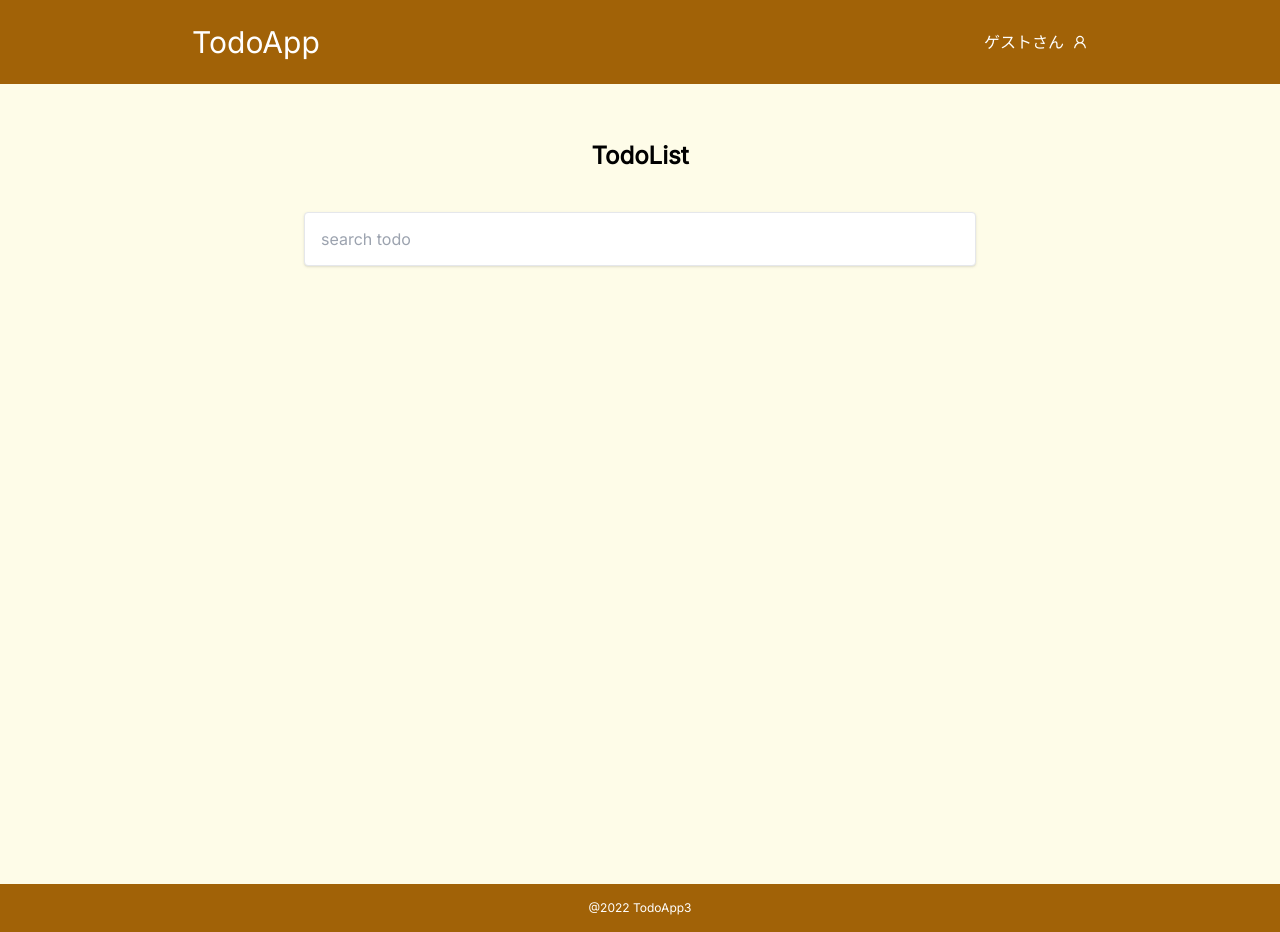
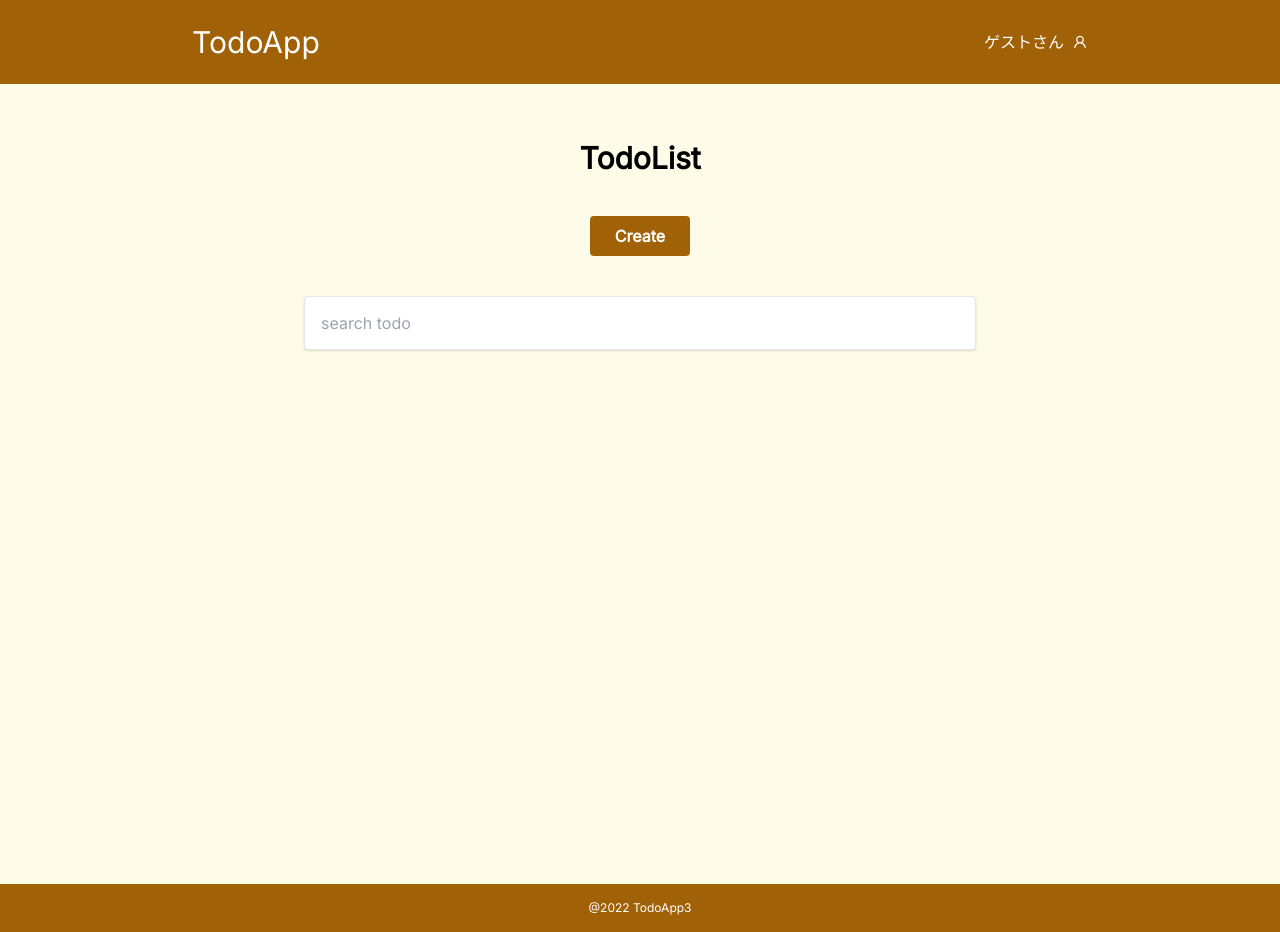
Before and after one commit to shinsaku-web/todoApp3, a React (Vite) app: page / in a window 1280 px wide. Built offline with nearby package versions, Linux system fonts and the light colour scheme.

Commit message:
createページに遷移できるようにする

```diff
--- a/src/App.tsx
+++ b/src/App.tsx
@@ -8,6 +8,10 @@ import { TodoDeletePage } from "./pages/delete";
 import { TodoEditPage } from "./pages/edit";
 
 const router = createBrowserRouter([
+  {
+    path: "/",
+    element: <Layout />,
+    children: [
       {
         path: "/",
         element: <IndexPage />,
@@ -32,14 +36,14 @@ const router = createBrowserRouter([
         path: "/login",
         element: <LoginPage />,
       },
+    ],
+  },
 ]);
 
 const App = () => {
   return (
     <>
-      <Layout>
       <RouterProvider router={router} />
-      </Layout>
     </>
   );
 };
--- /dev/null
+++ b/src/components/atoms/Button.tsx
@@ -0,0 +1,16 @@
+interface Props {
+  label: string;
+  onClick: () => void;
+}
+
+export const Button = ({ label, onClick }: Props) => {
+  return (
+    <button
+      className="cursor-pointer py-2 min-w-[100px] rounded font-bold bg-yellow-700 text-white"
+      type="button"
+      onClick={onClick}
+    >
+      {label}
+    </button>
+  );
+};
--- a/src/components/organisims/Layout.tsx
+++ b/src/components/organisims/Layout.tsx
@@ -1,15 +1,14 @@
-import { ReactNode } from "react";
 import { AiOutlineUser } from "react-icons/ai";
-interface Props {
-  children: ReactNode;
-}
+import { Link, Outlet } from "react-router-dom";
 
-export const Layout = ({ children }: Props) => {
+export const Layout = () => {
   return (
     <>
       <header className="p-6 bg-yellow-700 text-white">
         <div className="flex max-w-4xl mx-auto justify-between items-center">
-          <div className="text-3xl">TodoApp</div>
+          <div className="text-3xl">
+            <Link to={"/"}>TodoApp</Link>
+          </div>
           <div className="flex items-center">
             <span className="pr-2">ゲストさん</span>
             <AiOutlineUser />
@@ -17,7 +16,9 @@ export const Layout = ({ children }: Props) => {
         </div>
       </header>
       <main className="bg-yellow-50 min-h-screen">
-        <div className="max-w-2xl py-14 mx-auto">{children}</div>
+        <div className="max-w-2xl py-14 mx-auto">
+          <Outlet />
+        </div>
       </main>
       <footer className="bg-yellow-700">
         <div className="p-4 text-center text-xs text-white">@2022 TodoApp3</div>
--- a/src/components/templates/TodoCreateTemplate.tsx
+++ b/src/components/templates/TodoCreateTemplate.tsx
@@ -1,12 +1,23 @@
+import { useNavigate } from "react-router-dom";
+import { Button } from "../atoms/Button";
 import { InputForm } from "../atoms/InputForm";
 
 export const TodoCreateTemplate = () => {
+  const navigate = useNavigate();
+
+  const navigateToTop = () => {
+    navigate("/");
+  };
+
   const handleOnChange = () => {
     console.log("change");
   };
   return (
     <>
       <h1>Create Todo</h1>
+      <div className="flex items-center mt-10 justify-around">
+        <Button label="Top" onClick={navigateToTop} />
+      </div>
       <div className="mt-10">
         <InputForm placeholder="createTodo" onChange={handleOnChange} />
       </div>
--- a/src/components/templates/TodoListTemplate.tsx
+++ b/src/components/templates/TodoListTemplate.tsx
@@ -1,9 +1,16 @@
 import { useState } from "react";
+import { useNavigate } from "react-router-dom";
+import { Button } from "../atoms/Button";
 import { InputForm } from "../atoms/InputForm";
 import { TodoItem } from "../molecules/TodoItem";
 
 export const TodoListTemplate = () => {
   const [todos, setTodos] = useState<string[]>([]);
+  const navigate = useNavigate();
+
+  const navigateToCreate = () => {
+    navigate("/create");
+  };
 
   const handleEditTodo = () => {
     console.log("edit");
@@ -14,7 +21,10 @@ export const TodoListTemplate = () => {
 
   return (
     <>
-      <h1 className="text-center text-2xl font-bold">TodoList</h1>
+      <h1 className="text-center text-3xl font-bold">TodoList</h1>
+      <div className="flex items-center mt-10 justify-around">
+        <Button label="Create" onClick={navigateToCreate} />
+      </div>
       <div className="pt-10">
         <InputForm
           placeholder="search todo"
```
Lines whose indentation alone changed are shown as unchanged.
